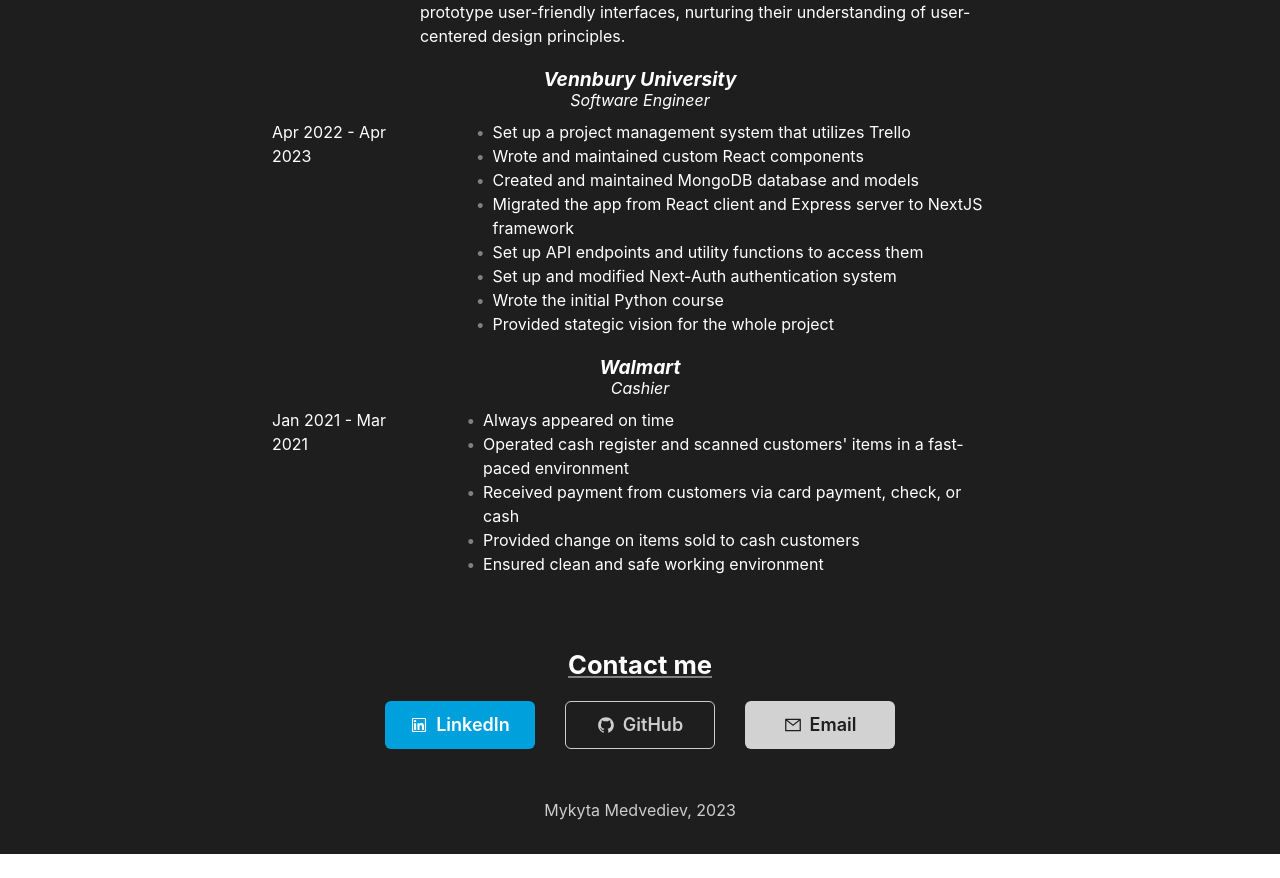
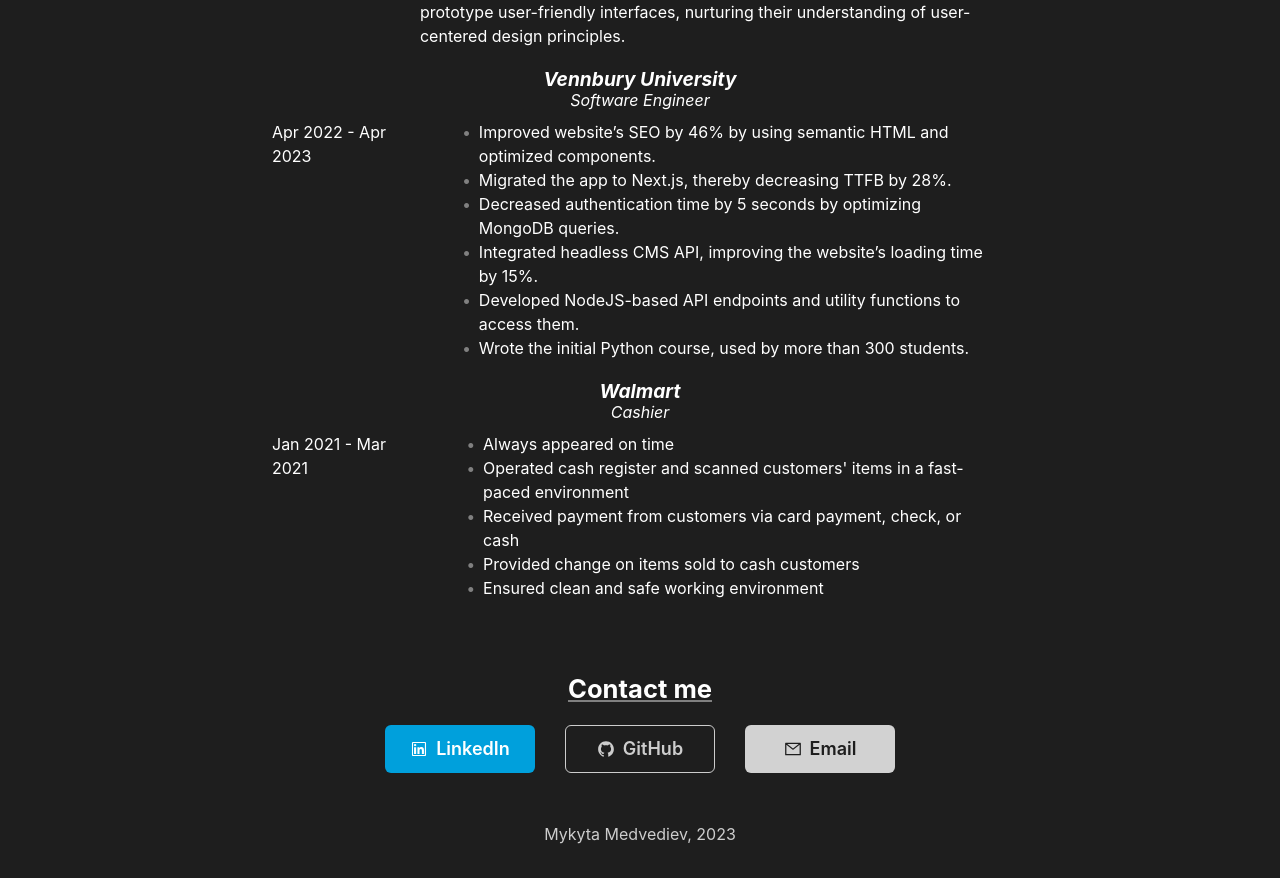
Before and after one commit to Furilon/portfolio-website, a Next.js app: page /about in a window 1280 px wide. Shown: the part 1308-2186 px from the top of the page. Before the commit the page ends 2162 px from the top, so only its background shows below. Built offline with nearby package versions, Linux system fonts and the light colour scheme.

Commit message:
Updated the vennbury experience

```diff
--- a/pages/about.js
+++ b/pages/about.js
@@ -18,14 +18,12 @@ import {
 
 const EXPERIENCE_TEXT = {
   pandora: [
-    "Set up a project management system that utilizes Trello",
-    "Wrote and maintained custom React components",
-    "Created and maintained MongoDB database and models",
-    "Migrated the app from React client and Express server to NextJS framework",
-    "Set up API endpoints and utility functions to access them",
-    "Set up and modified Next-Auth authentication system",
-    "Wrote the initial Python course",
-    "Provided stategic vision for the whole project",
+    "Improved website’s SEO by 46% by using semantic HTML and optimized components.",
+    "Migrated the app to Next.js, thereby decreasing TTFB by 28%.",
+    "Decreased authentication time by 5 seconds by optimizing MongoDB queries.",
+    "Integrated headless CMS API, improving the website’s loading time by 15%.",
+    "Developed NodeJS-based API endpoints and utility functions to access them.",
+    "Wrote the initial Python course, used by more than 300 students.",
   ],
   walmart: [
     "Always appeared on time",
```
